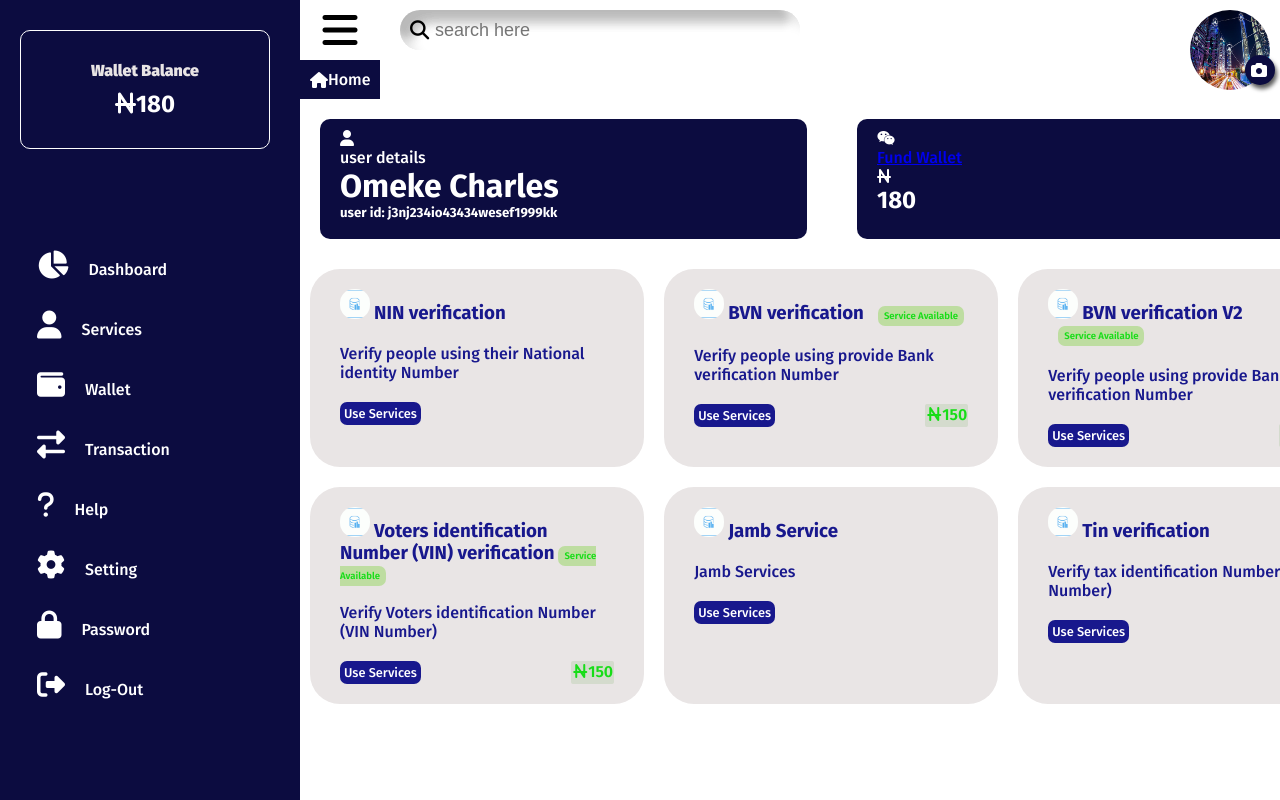
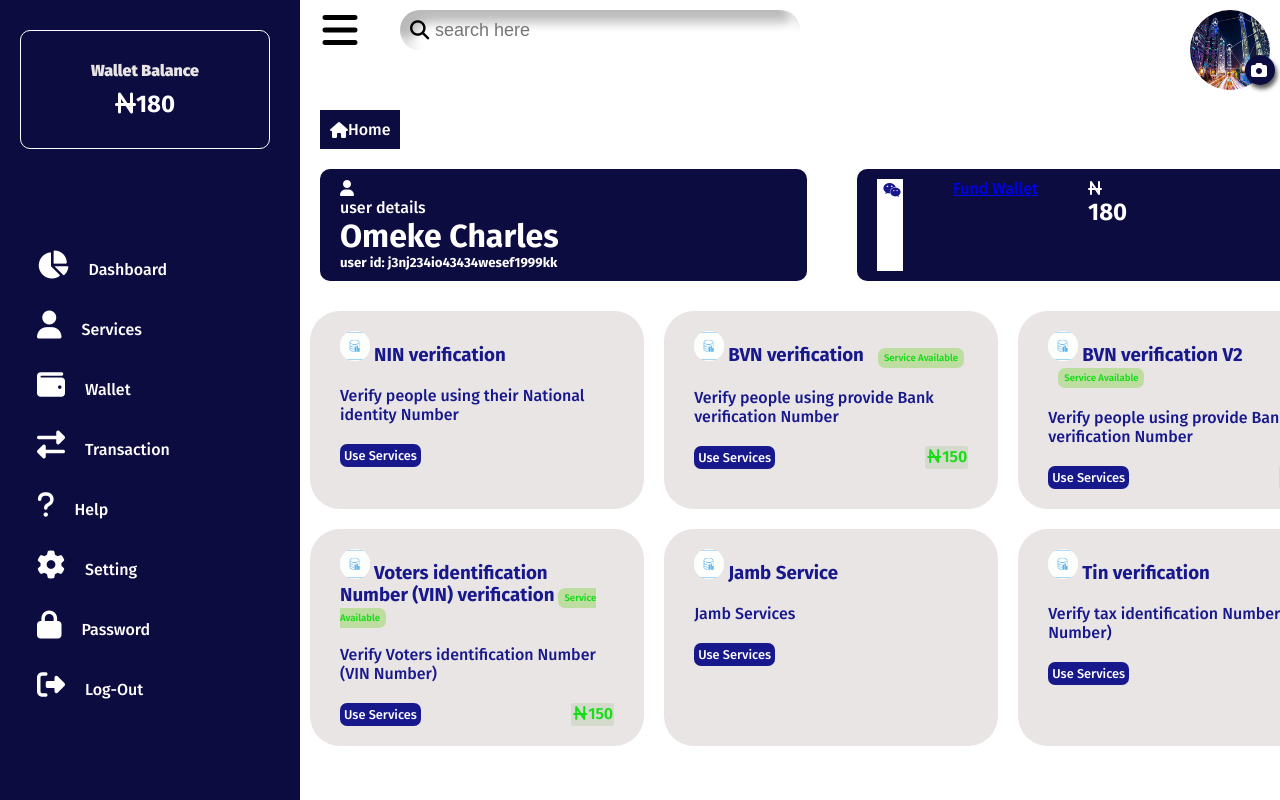
Before and after one commit to Richard-Raph/dataPlug, a plain HTML site: page dashboard.html in a window 1280 px wide. Shown: the top 800 px of the page. Drawn offline with Linux system fonts and the light colour scheme; a web font is replaced by a local one.

Commit message:
ok good to go

```diff
--- a/dashboard.css
+++ b/dashboard.css
@@ -328,6 +328,7 @@ body{
     padding: 10px 10px;
     display: flex;
     padding-top: 5px 5px;
+    margin: 50px 20px 20px 20px;
   }
   .home .fa-home{
     color: white;
@@ -336,11 +337,9 @@ body{
   .home {
     color: white;
    }
-
-
-
    .user-info{
-    display: flex;
+    display: grid;
+    grid-template-columns: repeat(2, 1fr);
     background-color: transparent;
     width: 80%;
     position: relative;
@@ -349,8 +348,8 @@ body{
     gap: 50px;
   }
   .user-info .user-details{
-    width: 50%;
-    height: 120px;
+    /* width: 50%; */
+    /* height: 120px; */
     background-color: var(--bg-color-1);
     color: white;
     gap: 50px;
@@ -366,35 +365,21 @@ body{
   text-align: center;
   border-radius: 8px;
   font-size: small;
-
-
   }
-  .user-details2 >i{
-    background-color: white;
-    color: var(--bg-color-1);
-    width: 20px;
-    justify-content: center;
-
-
-
-
+  .simple{
+    display: flex;
+    align-content: center;
   }
-  .user-details2{
-    font-size: 1.25rem;
-    font-weight: bold;
-    margin-bottom: 3px;
-    top: 5px;
-    padding: 6px 6px;
-
-}
-
-
-
-
-
-
-
-
+  .we-chat{
+    padding-left: 6px;
+    padding-right: 2px;
+    padding-top: 2px;
+    padding-bottom: 2px;
+    background-color: #fff;
+  }
+  .simple .we-chat .nw{
+    color: var(--bg-color-2);
+  }
   /* ==============================search=================================== */
   .search{
     position: absolute;
```
